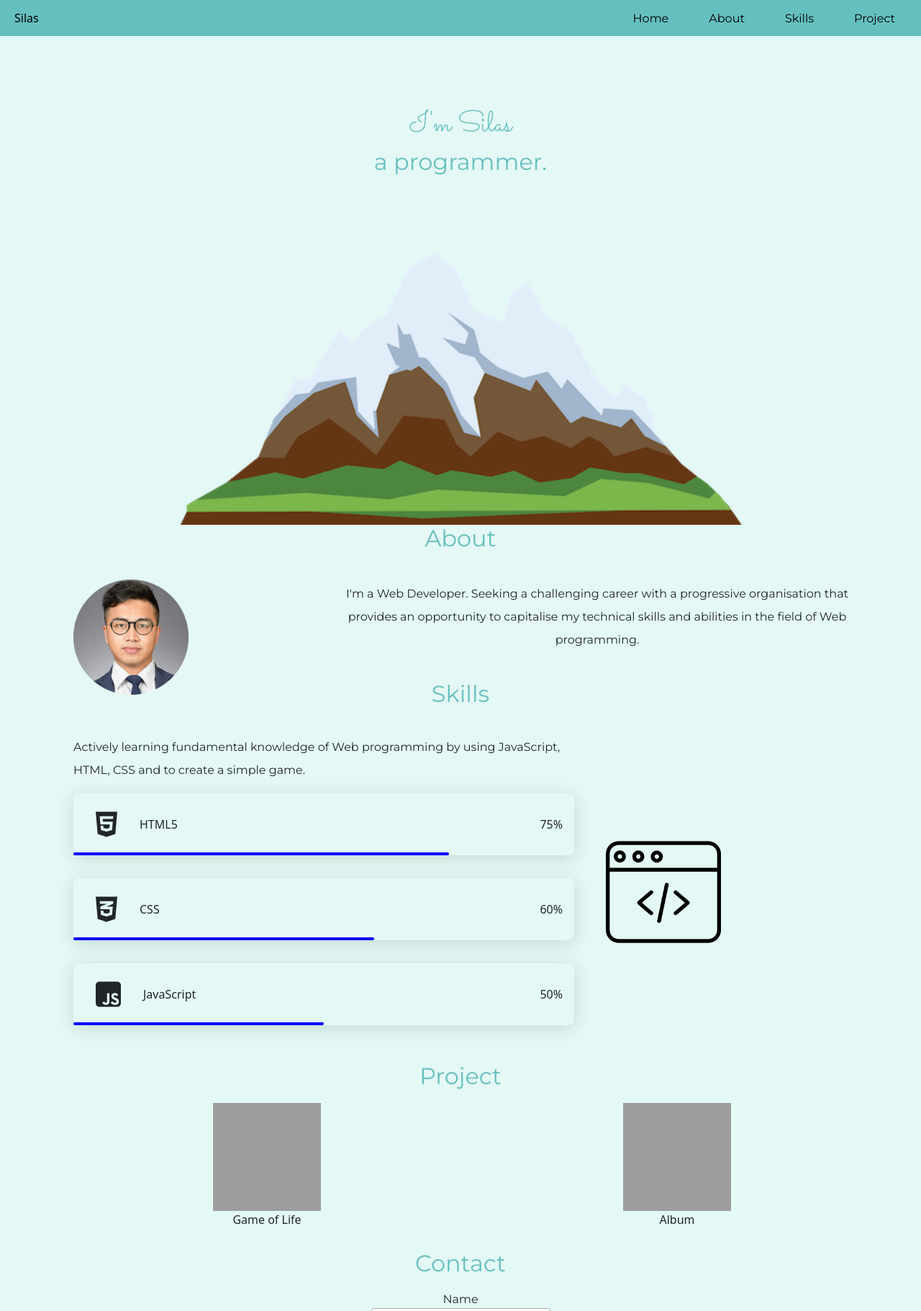
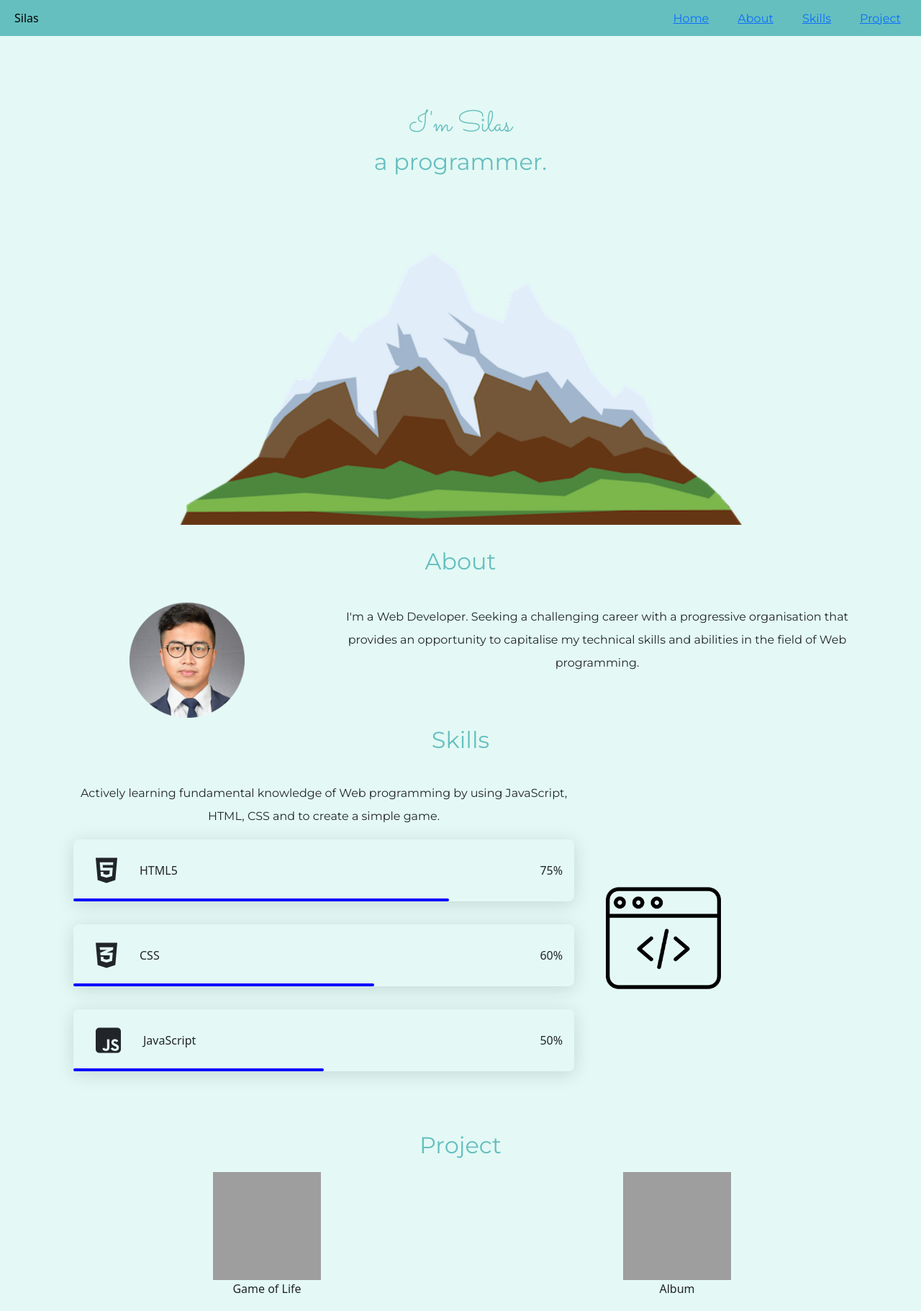
Before and after one commit to SilasChan/Resume, a plain HTML site: page index.html in a window 1280 px wide. Shown: the top 1821 px of the page at 72% size. Drawn offline with nearby package versions, Linux system fonts and the light colour scheme; grey boxes are pictures that could not be loaded.

Commit message:
modified css

```diff
--- a/CSS/styles.css
+++ b/CSS/styles.css
@@ -1,6 +1,6 @@
 
 body {
-    background-color: #e4f9f5;
+    background-color: #e4f9f5 !important;
     color: #40514e;
     margin:0;
     text-align:center;
@@ -110,6 +110,10 @@ body {
     h2 {
         line-height: 3 !important;
     }
+    .project-section {
+        padding: 0;
+
+    }
 }
 
 h1 {
@@ -165,6 +169,10 @@ a:hover {
     background-color: #e4f9f5;
 }
 
+.section-about {
+    margin: 2rem;
+}
+
 .about-title {
     text-align: center;
 }
@@ -205,13 +213,16 @@ a:hover {
     width: 100%;
     margin: 0 auto;
     padding: 20px;
-    text-align: left;
-    line-height: 2;
+    text-align: center;
+    /* line-height: 2; */
 }
 
 
 /* --------Skills--------*/
 
+.section-skills {
+    margin: 2rem;
+}
 
 .skills-outer {
     width: 100%;
@@ -281,7 +292,7 @@ a:hover {
     display: flex;
     justify-content: space-evenly;
     align-items: center;
-    margin: 0;
+
 }
 
 .project-list-item {
--- a/index.html
+++ b/index.html
@@ -22,10 +22,10 @@
       <div class="icon cancel-btn">
         <i class="fas fa-times"></i>
     </div>
-      <li class="link"><a href="#" ">Home</a></li>
-      <li class="link"><a href="#" ">About</a></li>
-      <li class="link"><a href="#" ">Skills</a></li>
-      <li class="link"><a href="#" ">Project</a></li>
+      <li class="link-item"><a href="#" ">Home</a></li>
+      <li class="link-item"><a href="#" ">About</a></li>
+      <li class="link-item"><a href="#" ">Skills</a></li>
+      <li class="link-item"><a href="#" ">Project</a></li>
     </ul>
     <div class="icon link-btn">
       <i class="fas fa-bars"></i>
@@ -51,7 +51,7 @@
 
     <main>
       <div class="middle-container">
-        <section class="section">
+        <section class="section section-about">
           <div class="container">
             <h2 class="about-title">About</h2>
             <div class="row">
@@ -67,7 +67,7 @@
           </div>
         </section>
 
-        <section class="section">
+        <section class="section section-skills">
           <h2 class="skills">Skills</h2>
             <div class="container">
               <div class="row">
```
Also changed, not shown: JS/script.js (+6 -1 lines).
